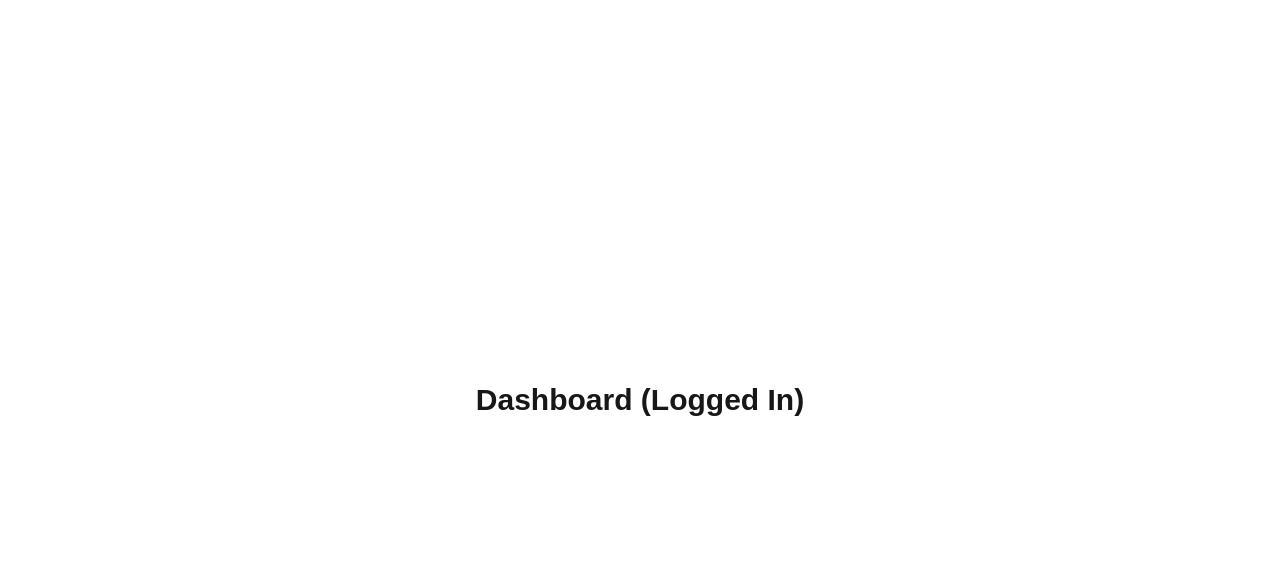
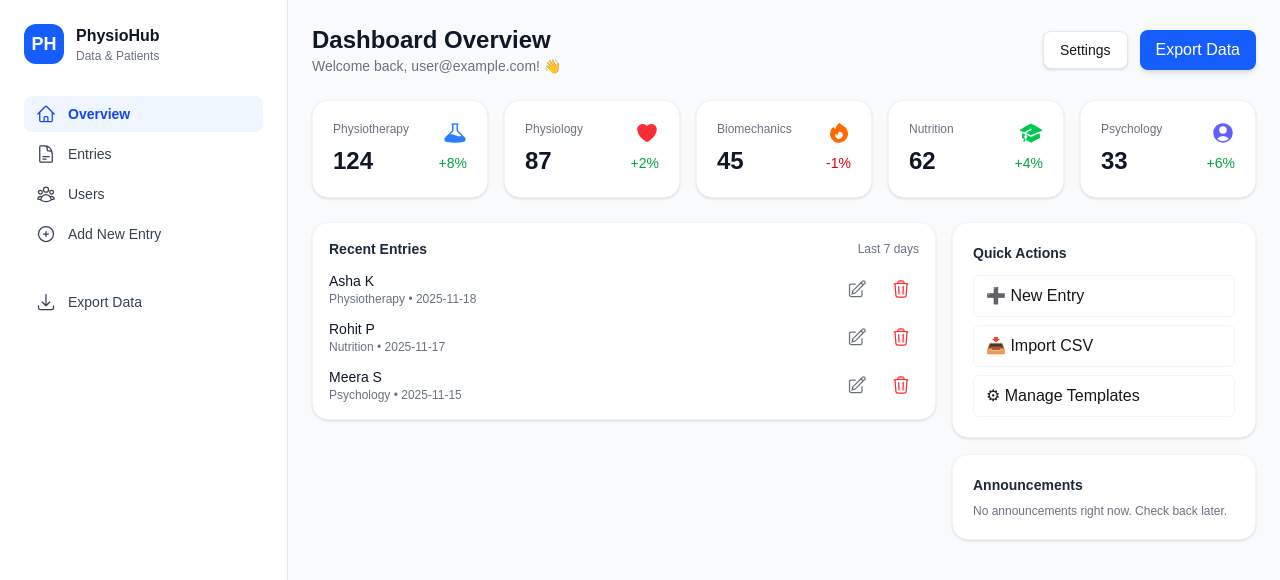
Before and after one commit to Chanthani-N-R-31/sixs-physiohub, a Next.js app: page /dashboard in a window 1280 px wide. Shown: the top 580 px of the page. Built offline with nearby package versions, Linux system fonts and the light colour scheme; no server answers; sample sign-in values are in the browser's storage.

Commit message:
changes error corretion

```diff
--- a/app/dashboard/page.tsx
+++ b/app/dashboard/page.tsx
@@ -1,7 +1,164 @@
-export default function Dashboard() {
-    return (
-      <div className="h-screen flex items-center justify-center">
-        <h1 className="text-3xl font-semibold">Dashboard (Logged In)</h1>
-      </div>
-    );
-  }
+"use client";
+
+import { useEffect, useState } from "react";
+import { useRouter } from "next/navigation";
+import Sidebar from "@/components/Sidebar";
+import StatsCard from "@/components/StatsCard";
+import RecentEntries from "@/components/RecentEntries";
+import { auth } from "@/lib/firebase";
+import { User } from "firebase/auth";
+
+import {
+  UserCircleIcon,
+  HeartIcon,
+  BeakerIcon,
+  AcademicCapIcon,
+  FireIcon,
+} from "@heroicons/react/24/solid";
+
+export default function DashboardPage() {
+  const [user, setUser] = useState<User | null>(null);
+  const router = useRouter();
+
+  // ---------------------------
+  // AUTH CHECK (PROTECTED PAGE)
+  // ---------------------------
+  useEffect(() => {
+    const unsub = auth.onAuthStateChanged((currentUser) => {
+      if (!currentUser) {
+        router.push("/login"); // redirect if not logged in
+      } else {
+        setUser(currentUser);
+      }
+    });
+
+    return () => unsub();
+  }, [router]);
+
+  // ---------------------------
+  // STATS DATA (STATIC FOR NOW)
+  // ---------------------------
+  const stats = [
+    {
+      title: "Physiotherapy",
+      value: 124,
+      delta: "+8%",
+      icon: <BeakerIcon className="w-6 h-6 text-blue-500" />,
+    },
+    {
+      title: "Physiology",
+      value: 87,
+      delta: "+2%",
+      icon: <HeartIcon className="w-6 h-6 text-red-500" />,
+    },
+    {
+      title: "Biomechanics",
+      value: 45,
+      delta: "-1%",
+      icon: <FireIcon className="w-6 h-6 text-orange-500" />,
+    },
+    {
+      title: "Nutrition",
+      value: 62,
+      delta: "+4%",
+      icon: <AcademicCapIcon className="w-6 h-6 text-green-500" />,
+    },
+    {
+      title: "Psychology",
+      value: 33,
+      delta: "+6%",
+      icon: <UserCircleIcon className="w-6 h-6 text-indigo-500" />,
+    },
+  ];
+
+  return (
+    <div className="flex min-h-screen bg-gray-50">
+
+      {/* LEFT SIDEBAR */}
+      <Sidebar />
+
+      {/* MAIN CONTENT */}
+      <main className="flex-1 p-6">
+
+        {/* HEADER */}
+        <header className="flex items-center justify-between mb-6">
+          <div>
+            <h2 className="text-2xl font-bold text-gray-900">Dashboard Overview</h2>
+            <p className="text-sm text-gray-500">
+              Welcome back
+              {user ? `, ${user.email}` : ""}! 👋
+            </p>
+          </div>
+
+          <div className="flex items-center gap-3">
+            <button className="px-4 py-2 bg-white border border-gray-200 rounded-lg text-sm shadow-sm hover:bg-gray-50">
+              Settings
+            </button>
+
+            <button
+              className="px-4 py-2 bg-blue-600 text-white rounded-lg shadow-md hover:bg-blue-700"
+            >
+              Export Data
+            </button>
+          </div>
+        </header>
+
+        {/* STATS CARDS */}
+        <section className="grid grid-cols-1 md:grid-cols-3 lg:grid-cols-5 gap-4 mb-6">
+          {stats.map((stat) => (
+            <StatsCard
+              key={stat.title}
+              title={stat.title}
+              value={stat.value}
+              delta={stat.delta}
+              icon={stat.icon}
+            />
+          ))}
+        </section>
+
+        {/* BOTTOM SECTIONS */}
+        <section className="grid grid-cols-1 lg:grid-cols-3 gap-4">
+
+          {/* Recent Entries */}
+          <div className="lg:col-span-2">
+            <RecentEntries />
+          </div>
+
+          {/* Right Panel */}
+          <div className="space-y-4">
+
+            {/* Quick Actions */}
+            <div className="bg-white rounded-2xl p-5 shadow-sm border border-gray-100">
+              <h3 className="text-sm font-semibold text-gray-800 mb-3">
+                Quick Actions
+              </h3>
+
+              <div className="flex flex-col gap-2">
+                <button className="w-full text-left px-3 py-2 rounded-md hover:bg-gray-50 border border-gray-100">
+                  ➕ New Entry
+                </button>
+                <button className="w-full text-left px-3 py-2 rounded-md hover:bg-gray-50 border border-gray-100">
+                  📥 Import CSV
+                </button>
+                <button className="w-full text-left px-3 py-2 rounded-md hover:bg-gray-50 border border-gray-100">
+                  ⚙ Manage Templates
+                </button>
+              </div>
+            </div>
+
+            {/* Announcements */}
+            <div className="bg-white rounded-2xl p-5 shadow-sm border border-gray-100">
+              <h3 className="text-sm font-semibold text-gray-800 mb-2">
+                Announcements
+              </h3>
+              <p className="text-xs text-gray-500">
+                No announcements right now. Check back later.
+              </p>
+            </div>
+
+          </div>
+        </section>
+      </main>
+    </div>
+  );
+}
--- /dev/null
+++ b/app/entry/page.tsx
@@ -0,0 +1,67 @@
+"use client";
+
+import { useState } from "react";
+import { db } from "@/lib/firebase";
+import { collection, addDoc, Timestamp } from "firebase/firestore";
+import { Button } from "@/components/ui/button";
+import { Input } from "@/components/ui/input";
+import { Textarea } from "@/components/ui/textarea";
+
+export default function EntryPage() {
+  const [patientName, setPatientName] = useState("");
+  const [physiotherapy, setPhysiotherapy] = useState("");
+  const [physiology, setPhysiology] = useState("");
+  const [biomechanics, setBiomechanics] = useState("");
+  const [nutrition, setNutrition] = useState("");
+  const [psychology, setPsychology] = useState("");
+  const [loading, setLoading] = useState(false);
+  const [success, setSuccess] = useState("");
+
+  const submitForm = async () => {
+    setLoading(true);
+
+    await addDoc(collection(db, "entries"), {
+      patientName,
+      physiotherapy,
+      physiology,
+      biomechanics,
+      nutrition,
+      psychology,
+      createdAt: Timestamp.now(),
+    });
+
+    setLoading(false);
+    setSuccess("Entry Saved Successfully 🎉");
+
+    setPatientName("");
+    setPhysiotherapy("");
+    setPhysiology("");
+    setBiomechanics("");
+    setNutrition("");
+    setPsychology("");
+  };
+
+  return (
+    <div className="p-8 max-w-3xl mx-auto space-y-6">
+      <h1 className="text-3xl font-bold">Create New Physiotherapy Entry</h1>
+
+      {success && <p className="text-green-600">{success}</p>}
+
+      <Input
+        placeholder="Patient Name"
+        value={patientName}
+        onChange={(e: React.ChangeEvent<HTMLInputElement>) => setPatientName(e.target.value)}
+      />
+
+      <Textarea placeholder="Physiotherapy Notes" value={physiotherapy} onChange={(e: React.ChangeEvent<HTMLTextAreaElement>) => setPhysiotherapy(e.target.value)} />
+      <Textarea placeholder="Physiology Notes" value={physiology} onChange={(e: React.ChangeEvent<HTMLTextAreaElement>) => setPhysiology(e.target.value)} />
+      <Textarea placeholder="Biomechanics Notes" value={biomechanics} onChange={(e: React.ChangeEvent<HTMLTextAreaElement>) => setBiomechanics(e.target.value)} />
+      <Textarea placeholder="Nutrition Notes" value={nutrition} onChange={(e: React.ChangeEvent<HTMLTextAreaElement>) => setNutrition(e.target.value)} />
+      <Textarea placeholder="Psychology Notes" value={psychology} onChange={(e: React.ChangeEvent<HTMLTextAreaElement>) => setPsychology(e.target.value)} />
+
+      <Button className="w-full" onClick={submitForm} disabled={loading}>
+        {loading ? "Saving..." : "Save Entry"}
+      </Button>
+    </div>
+  );
+}
--- /dev/null
+++ b/app/page.tsx
@@ -0,0 +1,31 @@
+"use client";
+
+import { useEffect } from "react";
+import { useRouter } from "next/navigation";
+import { auth } from "@/lib/firebase";
+import { onAuthStateChanged } from "firebase/auth";
+
+export default function Home() {
+  const router = useRouter();
+
+  useEffect(() => {
+    const unsub = onAuthStateChanged(auth, (user) => {
+      if (user) {
+        router.push("/dashboard");
+      } else {
+        router.push("/login");
+      }
+    });
+
+    return () => unsub();
+  }, [router]);
+
+  return (
+    <div className="h-screen flex items-center justify-center">
+      <div className="text-center">
+        <h1 className="text-3xl font-bold mb-4">PhysioHub</h1>
+        <p className="text-gray-600">Loading...</p>
+      </div>
+    </div>
+  );
+}
--- a/src/app/dashboard/page.tsx
+++ b/src/app/dashboard/page.tsx
@@ -7,10 +7,11 @@ import StatsCard from "@/components/StatsCard";
 import RecentEntries from "@/components/RecentEntries";
 import { auth } from "@/lib/firebase";
 import { User } from "firebase/auth";
+
 import {
   UserCircleIcon,
   HeartIcon,
-  SparklesIcon,
+  BeakerIcon,
   AcademicCapIcon,
   FireIcon,
 } from "@heroicons/react/24/solid";
@@ -19,35 +20,74 @@ export default function DashboardPage() {
   const [user, setUser] = useState<User | null>(null);
   const router = useRouter();
 
+  // ---------------------------
+  // AUTH CHECK (PROTECTED PAGE)
+  // ---------------------------
   useEffect(() => {
-    const unsub = auth.onAuthStateChanged((u) => {
-      if (!u) {
-        router.push("/"); // redirect to login
+    const unsub = auth.onAuthStateChanged((currentUser) => {
+      if (!currentUser) {
+        router.push("/login"); // redirect if not logged in
       } else {
-        setUser(u);
+        setUser(currentUser);
       }
     });
+
     return () => unsub();
   }, [router]);
 
-  // placeholder stats - later connect to Firestore
+  // ---------------------------
+  // STATS DATA (STATIC FOR NOW)
+  // ---------------------------
   const stats = [
-    { title: "Physiotherapy", value: 124, delta: "+8%", icon: <SparklesIcon className="w-6 h-6 text-blue-500" /> },
-    { title: "Physiology", value: 87, delta: "+2%", icon: <HeartIcon className="w-6 h-6 text-red-500" /> },
-    { title: "Biomechanics", value: 45, delta: "-1%", icon: <FireIcon className="w-6 h-6 text-orange-500" /> },
-    { title: "Nutrition", value: 62, delta: "+4%", icon: <AcademicCapIcon className="w-6 h-6 text-green-500" /> },
-    { title: "Psychology", value: 33, delta: "+6%", icon: <UserCircleIcon className="w-6 h-6 text-indigo-500" /> },
+    {
+      title: "Physiotherapy",
+      value: 124,
+      delta: "+8%",
+      icon: <BeakerIcon className="w-6 h-6 text-blue-500" />,
+    },
+    {
+      title: "Physiology",
+      value: 87,
+      delta: "+2%",
+      icon: <HeartIcon className="w-6 h-6 text-red-500" />,
+    },
+    {
+      title: "Biomechanics",
+      value: 45,
+      delta: "-1%",
+      icon: <FireIcon className="w-6 h-6 text-orange-500" />,
+    },
+    {
+      title: "Nutrition",
+      value: 62,
+      delta: "+4%",
+      icon: <AcademicCapIcon className="w-6 h-6 text-green-500" />,
+    },
+    {
+      title: "Psychology",
+      value: 33,
+      delta: "+6%",
+      icon: <UserCircleIcon className="w-6 h-6 text-indigo-500" />,
+    },
   ];
 
   return (
     <div className="flex min-h-screen bg-gray-50">
+
+      {/* LEFT SIDEBAR */}
       <Sidebar />
 
+      {/* MAIN CONTENT */}
       <main className="flex-1 p-6">
+
+        {/* HEADER */}
         <header className="flex items-center justify-between mb-6">
           <div>
-            <h2 className="text-2xl font-bold text-gray-900">Overview</h2>
-            <p className="text-sm text-gray-500">Welcome back{user ? `, ${user.email}` : ""} — your dashboard at a glance.</p>
+            <h2 className="text-2xl font-bold text-gray-900">Dashboard Overview</h2>
+            <p className="text-sm text-gray-500">
+              Welcome back
+              {user ? `, ${user.email}` : ""}! 👋
+            </p>
           </div>
 
           <div className="flex items-center gap-3">
@@ -57,39 +97,65 @@ export default function DashboardPage() {
 
             <button
               className="px-4 py-2 bg-blue-600 text-white rounded-lg shadow-md hover:bg-blue-700"
-              // onClick={() => handleExport()} // wire this to your export util
             >
-              Export
+              Export Data
             </button>
           </div>
         </header>
 
+        {/* STATS CARDS */}
         <section className="grid grid-cols-1 md:grid-cols-3 lg:grid-cols-5 gap-4 mb-6">
-          {stats.map((s) => (
-            <StatsCard key={s.title} title={s.title} value={s.value} delta={s.delta} icon={s.icon} />
+          {stats.map((stat) => (
+            <StatsCard
+              key={stat.title}
+              title={stat.title}
+              value={stat.value}
+              delta={stat.delta}
+              icon={stat.icon}
+            />
           ))}
         </section>
 
+        {/* BOTTOM SECTIONS */}
         <section className="grid grid-cols-1 lg:grid-cols-3 gap-4">
+
+          {/* Recent Entries */}
           <div className="lg:col-span-2">
             <RecentEntries />
           </div>
 
+          {/* Right Panel */}
           <div className="space-y-4">
+
+            {/* Quick Actions */}
             <div className="bg-white rounded-2xl p-5 shadow-sm border border-gray-100">
-              <h3 className="text-sm font-semibold text-gray-800 mb-3">Quick Actions</h3>
+              <h3 className="text-sm font-semibold text-gray-800 mb-3">
+                Quick Actions
+              </h3>
 
               <div className="flex flex-col gap-2">
-                <button className="w-full text-left px-3 py-2 rounded-md hover:bg-gray-50 border border-gray-100">New Entry</button>
-                <button className="w-full text-left px-3 py-2 rounded-md hover:bg-gray-50 border border-gray-100">Import CSV</button>
-                <button className="w-full text-left px-3 py-2 rounded-md hover:bg-gray-50 border border-gray-100">Manage Templates</button>
+                <button className="w-full text-left px-3 py-2 rounded-md hover:bg-gray-50 border border-gray-100">
+                  ➕ New Entry
+                </button>
+                <button className="w-full text-left px-3 py-2 rounded-md hover:bg-gray-50 border border-gray-100">
+                  📥 Import CSV
+                </button>
+                <button className="w-full text-left px-3 py-2 rounded-md hover:bg-gray-50 border border-gray-100">
+                  ⚙ Manage Templates
+                </button>
               </div>
             </div>
 
+            {/* Announcements */}
             <div className="bg-white rounded-2xl p-5 shadow-sm border border-gray-100">
-              <h3 className="text-sm font-semibold text-gray-800 mb-2">Announcements</h3>
-              <p className="text-xs text-gray-500">No announcements. Check back later.</p>
+              <h3 className="text-sm font-semibold text-gray-800 mb-2">
+                Announcements
+              </h3>
+              <p className="text-xs text-gray-500">
+                No announcements right now. Check back later.
+              </p>
             </div>
+
           </div>
         </section>
       </main>
--- a/src/app/layout.tsx
+++ b/src/app/layout.tsx
@@ -1,21 +1,15 @@
 import "./globals.css";
-import type { Metadata } from "next";
-import Sidebar from "@/components/Sidebar";
 
-export const metadata: Metadata = {
+export const metadata = {
   title: "PhysioHub",
-  description: "Physiotherapy management system",
+  description: "Physiotherapy Dashboard",
 };
 
 export default function RootLayout({ children }: { children: React.ReactNode }) {
   return (
     <html lang="en">
-      <body className="bg-gray-50 flex">
-        {/* Sidebar */}
-        <Sidebar />
-
-        {/* Main Content */}
-        <main className="flex-1 p-8">{children}</main>
+      <body className="bg-gray-100 text-gray-900">
+        {children}
       </body>
     </html>
   );
```
Also changed, not shown: app/login/page.tsx (added, +7 -0 lines), src/app/page.tsx (added, +9 -0 lines).
